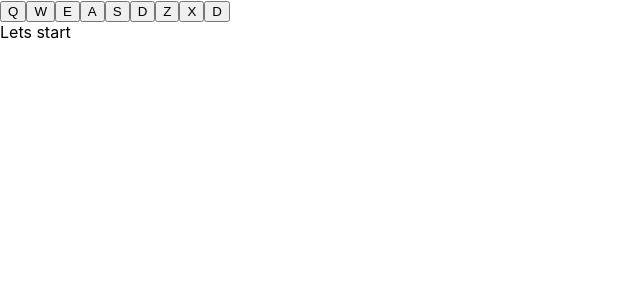
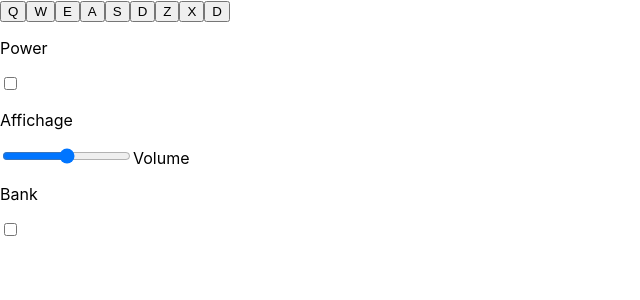
Before and after one commit to jblarriviere/drum-machine, a React (Create React App) app: page / in a window 1280 px wide. Shown: the top 300 px of the page, without its empty margins (0-640 px from the left). Built offline with nearby package versions, Linux system fonts and the light colour scheme.

Commit message:
Creating the static app

```diff
--- a/src/App.js
+++ b/src/App.js
@@ -1,3 +1,4 @@
+/* eslint-disable no-useless-constructor */
 import './App.css';
 import React from 'react';
 
@@ -12,17 +13,6 @@ const audios = {
     Z: "Clave",
     X: "Kick",
     C: "Closed_HH"
-  },
-  piano: {
-    Q: "Chord 1",
-    W: "Chord 2",
-    E: "Chord 3",
-    A: "Shaker",
-    S: "Open HH",
-    D: "Closed HH",
-    Z: "Punchy Kick",
-    X: "Side Stick",
-    C: "Snare"
   }
 };
 
@@ -31,34 +21,98 @@ class App extends React.Component {
   constructor(props) {
     super(props);
     this.state = {
-      mode: 'drums',
-      display: 'Lets start'
+      display: "Affichage"
     };
   }
-
-
   render() {
-
-    const keys = ["Q", "W", "E", "A", "S", "D", "Z", "X", "D"];
-    const pads = keys.map(key =>
-      <Pad className="drum-pad" id={audios[this.state.mode][key]} keyName={key} />
-    );
-
     return (
       <div id="drum-machine">
-        {pads}
-        <div id="display">{this.state.display}</div>
+        <PadControls />
+        <SettingControls display={this.state.display}/>
       </div>
     );
   }
 }
 
-function Pad(props) {
-  return(
-    <button>{props.keyName}
-      <audio src={"../audio/"+props.id+".wav"} className="clip" id={props.keyName} />
-    </button>
-  );
+class PadControls extends React.Component {
+
+  render() {
+    const keys = ["Q", "W", "E", "A", "S", "D", "Z", "X", "D"];
+    const pads = keys.map(key =>
+      <Pad className="drum-pad"
+          id={audios.drums[key]}
+          keyName={key}
+      />
+    );
+    return(
+      <div id="padControls">
+        {pads}
+      </div>
+    );
+  }
 }
 
+class Pad extends React.Component {
+  render() {
+    return(
+      <button>{this.props.keyName}
+        <audio src={"../audio/"+this.props.id+".wav"}
+              className="clip"
+              id={this.props.keyName}
+        />
+      </button>
+    );
+  }
+}
+
+class SettingControls extends React.Component {
+  render() {
+    return(
+      <div id="settingControls">
+        <Switch name='Power' />
+        <Display text={this.props.display}/>
+        <VolumeSlide />
+        <Switch name='Bank' />
+      </div>
+    );
+  }
+}
+
+class Switch extends React.Component {
+  render() {
+    return(
+      <div className="switchContainer">
+        <p>{this.props.name}</p>
+        <label class="switch">
+          <input type="checkbox" />
+          <span class="slider"></span>
+        </label>
+      </div>
+    );
+  }
+}
+
+class Display extends React.Component {
+  render() {
+    return(
+      <p>{this.props.text}</p>
+    );
+  }
+}
+
+class VolumeSlide extends React.Component {
+  render() {
+    return(
+      <div id="volumeSlide">
+        <input type="range"
+              id="volume"
+              name="volume"
+        />
+        <label for="volume">Volume</label>
+      </div>
+    );
+  }
+}
+
+
 export default App;
```
